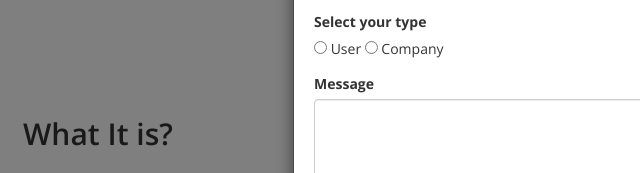
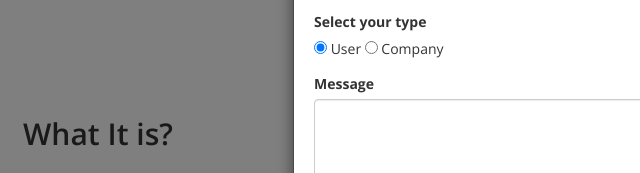
Before and after one commit to renatosalas/renatosalas.github.io, a plain HTML site: page MedicalAppointment/index.html in a window 1280 px wide. Both pictures are taken after a click on the link "Contact". Shown: the part 372-545 px from the top of the page, 47-687 px from the left. Drawn offline with nearby package versions, Linux system fonts and the light colour scheme.

Commit message:
Update Radio button checked

```diff
--- a/MedicalAppointment/index.html
+++ b/MedicalAppointment/index.html
@@ -669,7 +669,7 @@
                 <div class="form-group">
                   <label for="userType">Select your type</label>
                   <div id="userType">
-                    <input type="radio" name="userType" selected> User
+                    <input type="radio" name="userType" checked> User
                     <input type="radio" name="userType"> Company
                   </div>
                 </div>
```
